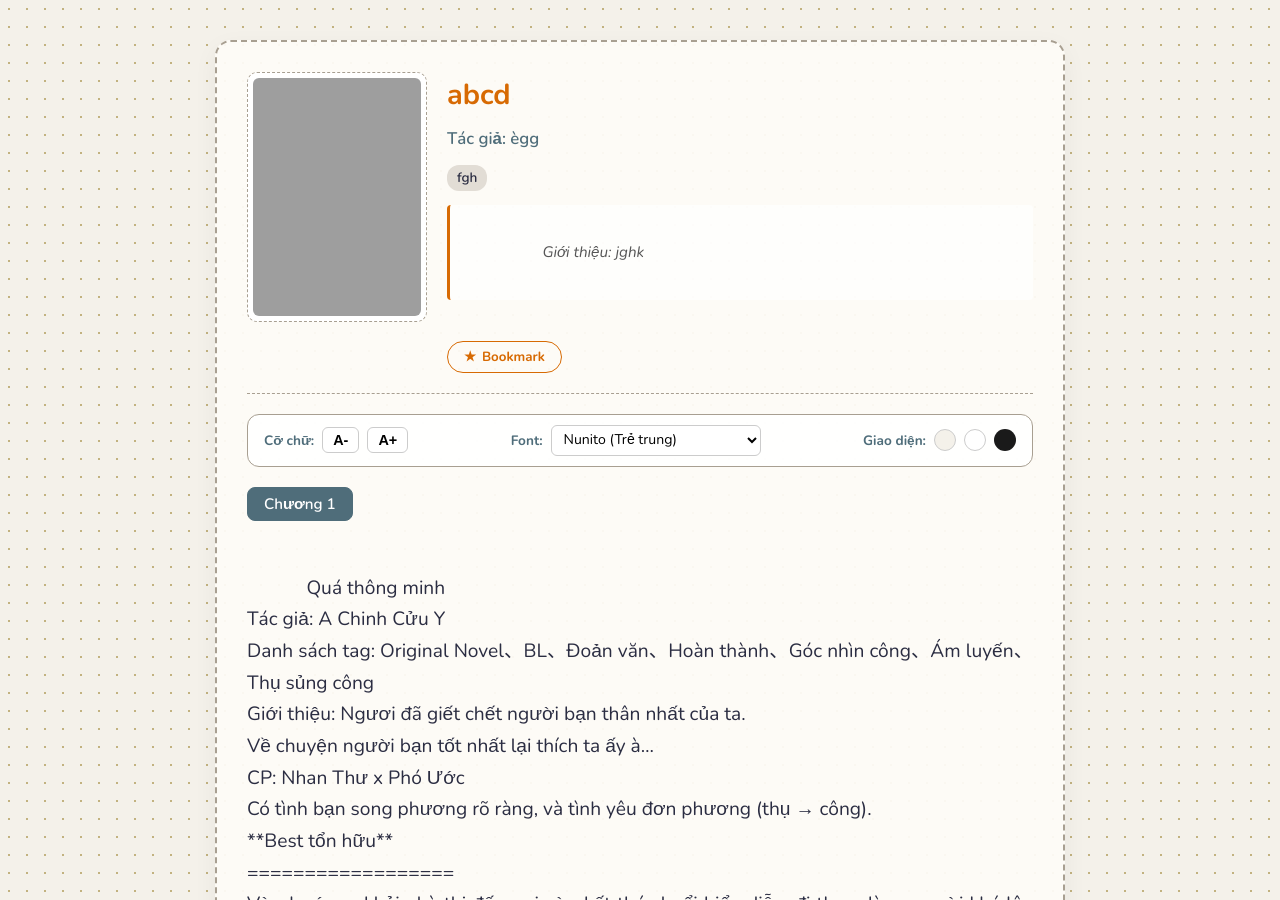
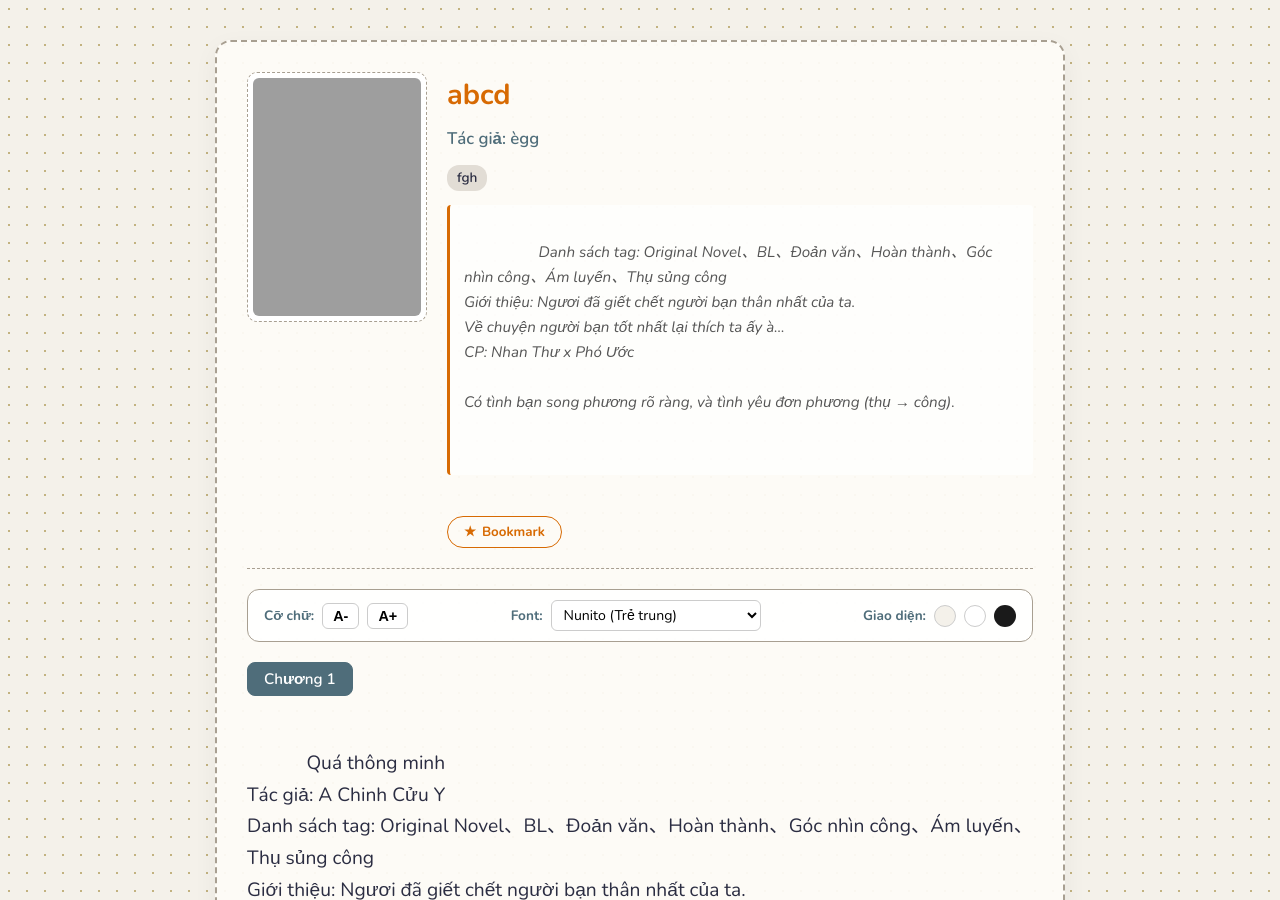
Before and after one commit to PhamNhaDoan/phamnhadoan.github.io, a Jekyll site: the page read/abcd.html, which Jekyll copies as it is, in a window 1280 px wide and 900 px high. Built offline with Jekyll 4.4.1, drawn with Linux system fonts in a browser that asks for light colours; grey boxes are pictures that could not be loaded.

Commit message:
Update story summary and tags in abcd.html

```diff
--- a/read/abcd.html
+++ b/read/abcd.html
@@ -376,7 +376,13 @@
                 </div>
 
                 <div class="story-summary">
-                    Giới thiệu: jghk
+                   Danh sách tag: Original Novel、BL、Đoản văn、Hoàn thành、Góc nhìn công、Ám luyến、Thụ sủng công
+Giới thiệu: Ngươi đã giết chết người bạn thân nhất của ta.
+Về chuyện người bạn tốt nhất lại thích ta ấy à…
+CP: Nhan Thư x Phó Ước
+
+Có tình bạn song phương rõ ràng, và tình yêu đơn phương (thụ → công).
+
                 </div>
 
                 <button class="bookmark-btn" onclick="toggleBookmark()">
```
